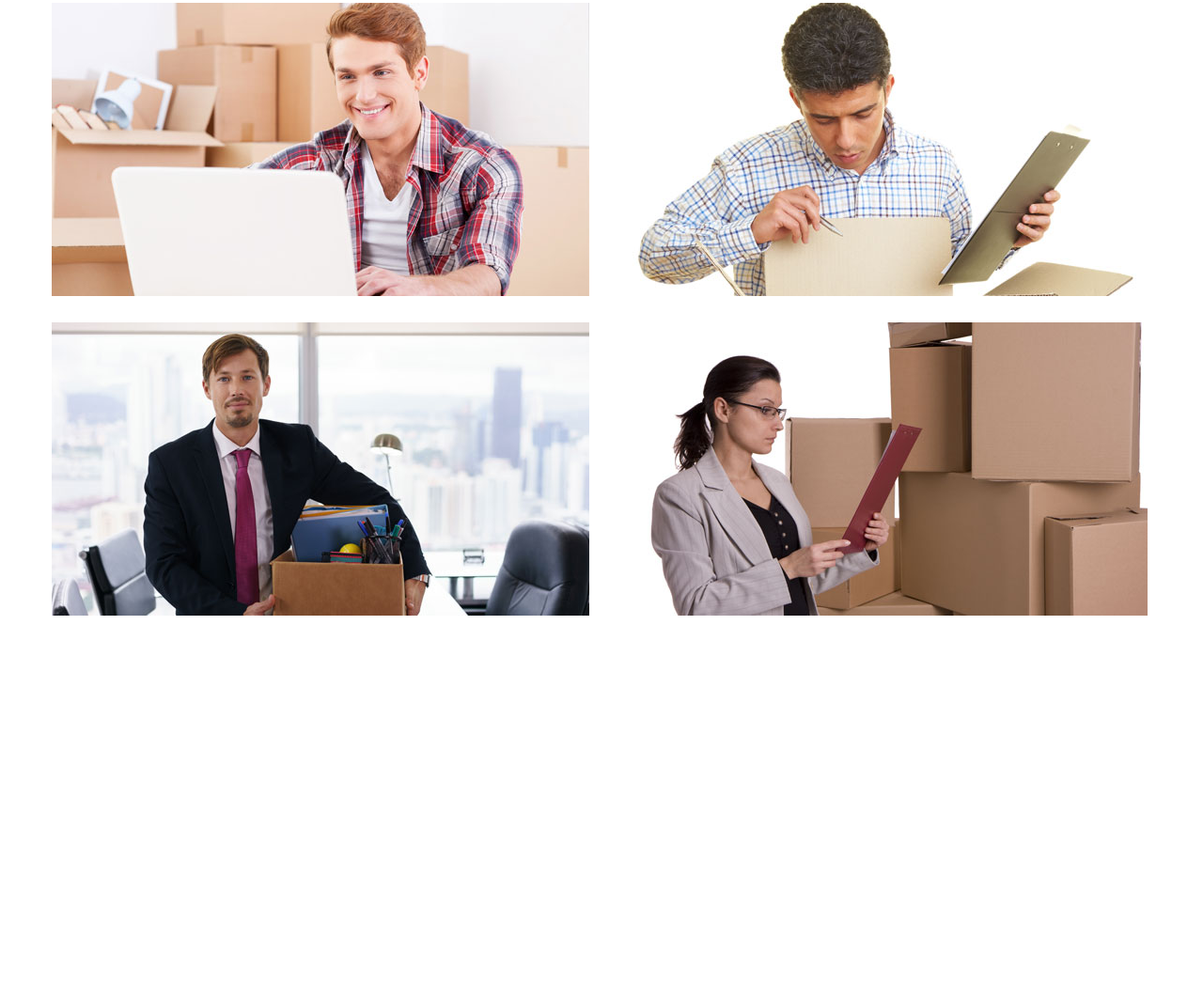
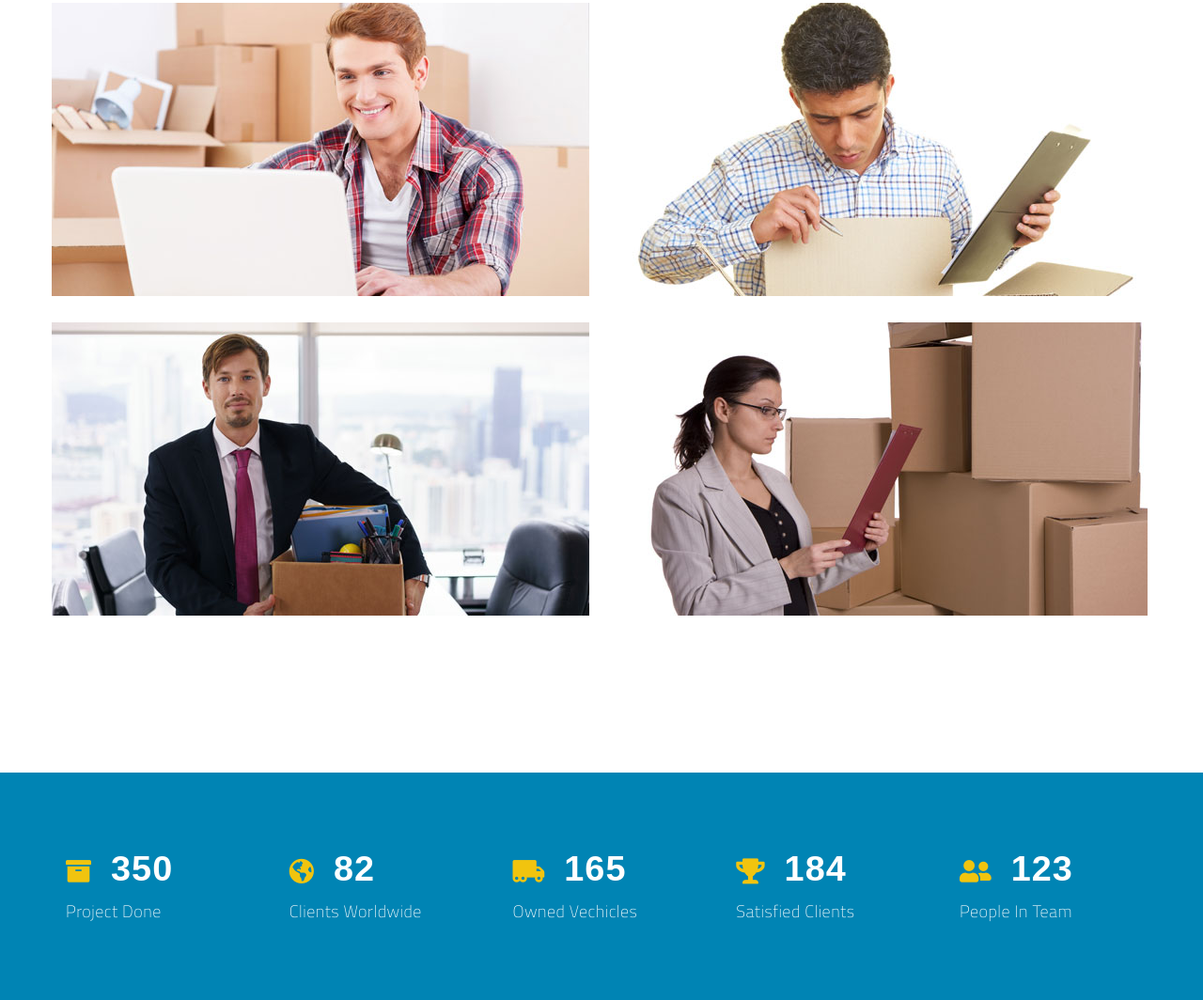
Before and after one commit to Kyrios16/max_mover, a plain HTML site: page index.html in a window 1280 px wide. Shown: the part 2925-3989 px from the top of the page at 94% size. Before the commit the page ends 3747 px from the top, so only its background shows below. Drawn offline with Linux system fonts and the light colour scheme; a web font is replaced by a local one.

Commit message:
add counter section

```diff
--- a/index.html
+++ b/index.html
@@ -191,5 +191,46 @@
             </div>
         </div>
     </section>
+
+    <!-- counter section -->
+    <section class="section-counter">
+        <div class="row">
+            <div class="col span-1-of-5 box">
+                <div class="counter-box">
+                    <i class="fas fa-archive big-icon"></i>
+                    <span class="count">350</span>
+                    <p class="count-text">Project Done</p>
+                </div>
+            </div>
+            <div class="col span-1-of-5 box">
+                <div class="counter-box">
+                    <i class="fas fa-globe-americas big-icon"></i>
+                    <span class="count">82</span>
+                    <p class="count-text">Clients Worldwide</p>
+                </div>
+            </div>
+            <div class="col span-1-of-5 box">
+                <div class="counter-box">
+                    <i class="fas fa-truck-moving big-icon"></i>
+                    <span class="count">165</span>
+                    <p class="count-text">Owned Vechicles</p>
+                </div>
+            </div>
+            <div class="col span-1-of-5 box">
+                <div class="counter-box">
+                    <i class="fas fa-trophy big-icon"></i>
+                    <span class="count">184</span>
+                    <p class="count-text">Satisfied Clients</p>
+                </div>
+            </div>
+            <div class="col span-1-of-5 box">
+                <div class="counter-box">
+                    <i class="fas fa-user-friends big-icon"></i>
+                    <span class="count">123</span>
+                    <p class="count-text">People In Team</p>
+                </div>
+            </div>
+        </div>
+    </section>
 </body>
 </html>
--- a/resources/css/style.css
+++ b/resources/css/style.css
@@ -377,3 +377,42 @@ header {
 }
 
 /* work section end */
+
+/* counter section start */
+
+.section-counter {
+    background-color: #0084b4;
+    padding: 70px 0;
+}
+
+.counter-box {
+    padding: 0 15px;
+}
+
+.big-icon {
+    padding-right: 16px;
+    font-size: 150%;
+    color: #f1c40f;
+}
+
+.count {
+    color: #fff;
+    font-size: 210%;
+    font-weight: 700;
+    letter-spacing: 1.056px;
+    margin-top: 0;
+    margin-bottom: 5px;
+}
+
+.count-text {
+    color: #fff;
+    font-weight: 400;
+    font-family: 'Titillium Web', sans-serif;
+    text-transform: capitalize;
+    letter-spacing: 0.5px;
+    line-height: 145%;
+    margin-top: 10px;
+    margin-bottom: 0;
+}
+
+/* counter section end */
```
